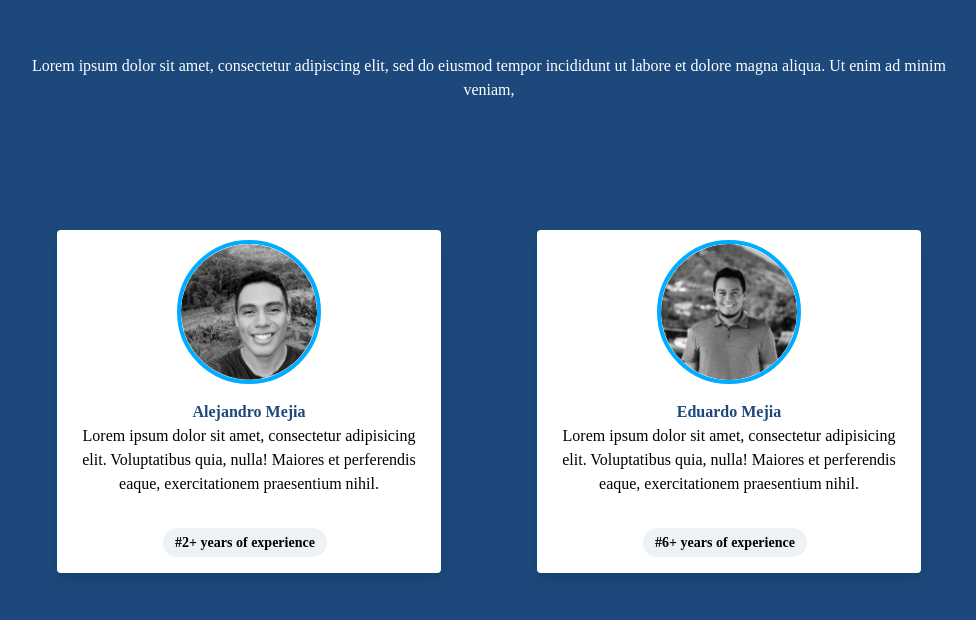
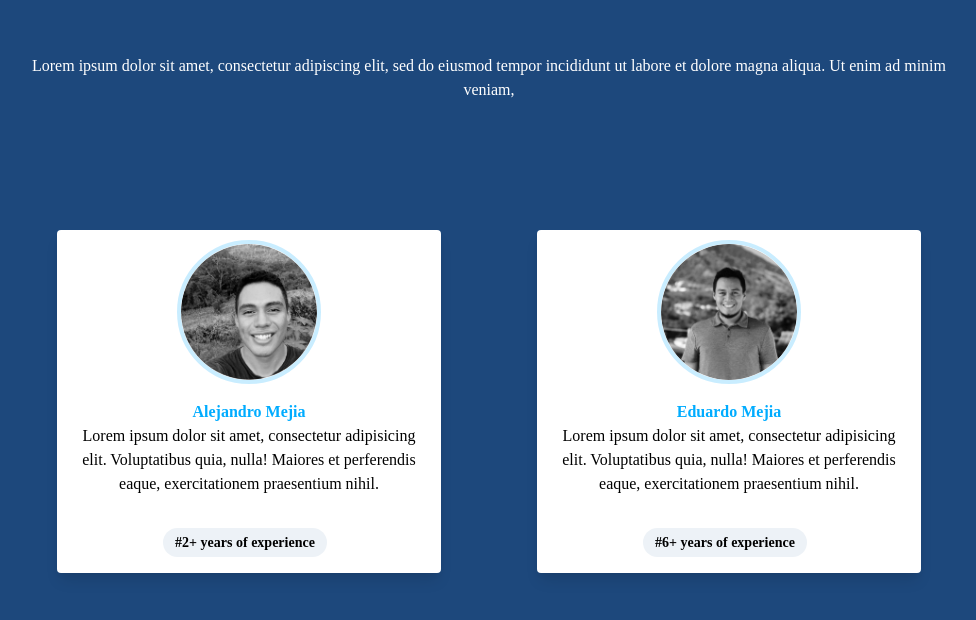
Before and after one commit to aalejandromr/devdat, a PHP site: page / in a window 1280 px wide. Shown: the part 2358-2978 px from the top of the page, without its empty margins (151-1127 px from the left). Run offline with PHP 8.4, Linux system fonts and the light colour scheme; some web fonts are replaced.

Commit message:
Change h4 color and border on imgs

```diff
--- a/css/main.css
+++ b/css/main.css
@@ -212,7 +212,7 @@ ul {
 
     .team-photo-wrapper img {
       max-width: 9em;
-      border: 4px solid #00ACFF;
+      border: 4px solid rgba(0, 172, 255, 0.21);
       border-radius: 500px;
       -moz-border-radius: 500px;
     }
@@ -362,7 +362,7 @@ ul {
 
   .team-photo-wrapper img {
     max-width: 9em;
-    border: 4px solid #00ACFF;
+    border: 4px solid rgba(0, 172, 255, 0.21);
     border-radius: 500px;
     -moz-border-radius: 500px;
   }
@@ -631,7 +631,7 @@ ul {
     padding-top: 1%;
 }
 .team-photo-wrapper .flex .team-header {
-    color: #1D487C;
+    color: #00ACFF;
 }
 
 .card-text-base {
```
